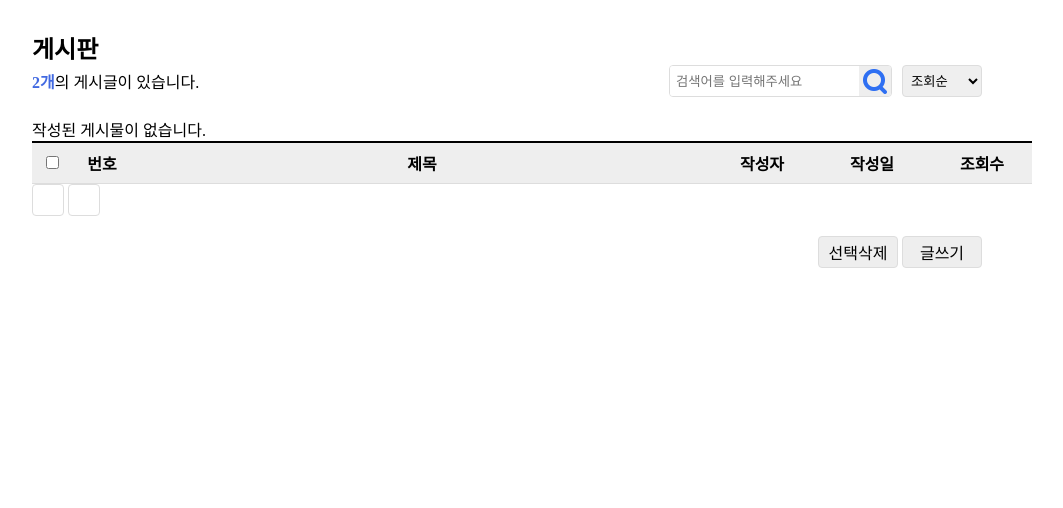
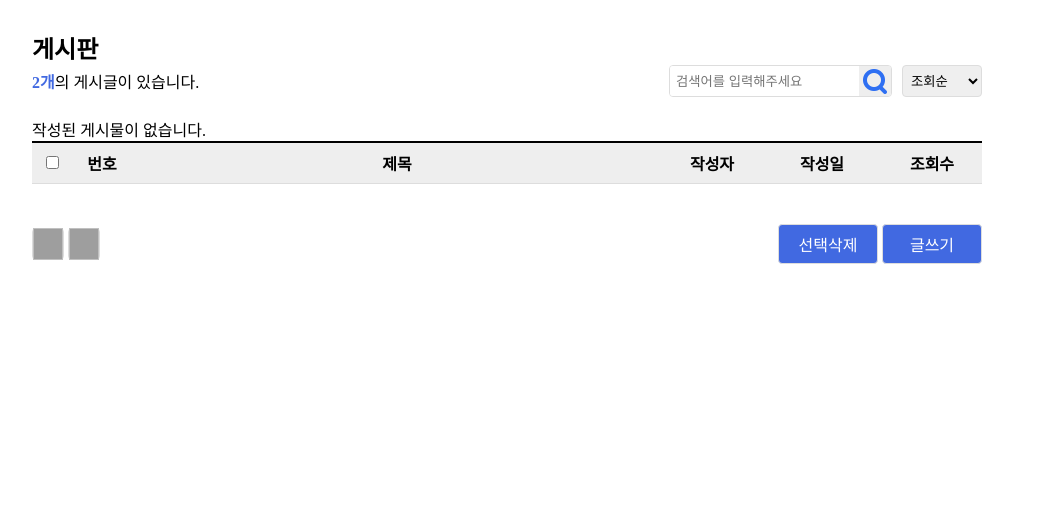
Before and after one commit to simseulnyang/Travel_Log, a Django app: template blog/templates/blog/post_list.html in a window 1280 px wide. Shown: the part 62-570 px from the top of the page, without its empty margins (133-1196 px from the left). Run offline with Django 3.2, Linux system fonts and the light colour scheme; the template is opened without the code that fills it, so the values that code supplies are empty; grey boxes are pictures that could not be loaded.

Commit message:
pagination, pagedetail style 생성

```diff
--- a/static/css/posts.css
+++ b/static/css/posts.css
@@ -75,7 +75,7 @@ table {
 	table-layout: fixed;
 	border-top: 2px solid black;
 	border-bottom: 1px solid #ddd;
-	width: 1000px;
+	width: 950px;
 	margin: auto;
 }
 
@@ -118,6 +118,18 @@ table a {
 
 
 /* 게시판 하단 */
+.board-bottom {
+	margin-top: 40px;
+	display: flex;
+	align-items: center;
+	justify-content: space-between;
+}
+.board-bottom .pagination {
+	justify-self: center;
+}
+.board-bottom .btn-group {
+	margin-top: 0;
+}
 
 /* pagination */
 .pagination {
@@ -137,9 +149,26 @@ table a {
 	border-radius: 4px;
 	box-sizing: border-box;
 }
-.pagination a img {
-	width: 70%;
+
+.previous-page {
+	background: #eee;
+	background-image: url(../img/prev.png);
+    background-size: 32px 32px;
+    width: 32px;
+    height: 32px;
+    display: inline-block;
 }
+
+.next-page {
+	background: #eee;
+	background-image: url(../img/next.png);
+	background-size: 32px 32px;
+	width: 32px;
+	height: 32px;
+	display: inline-block;
+
+}
+
 .pagination a.num {
 	background: #eee;
 }
@@ -156,9 +185,9 @@ table a {
 	text-align: right;
 }
 .btn {
-	background-color: #eee;
-	width: 80px;
-	height: 32px;
+	background-color: royalblue;
+	width: 100px;
+	height: 40px;
 	border: 1px solid #ddd;
 	border-radius: 4px;
 	display: inline-flex;
@@ -166,4 +195,80 @@ table a {
 	justify-content: center;
 	box-sizing: border-box;
 	font: inherit;
+	color: white;
 }
+
+
+
+/* 게시판 글 작성 화면 */
+.post-write {
+    min-height: 70vh;
+}
+
+.write-title {
+    padding-top: 30px;
+}
+
+.write-desc {
+	padding-top: 5px;
+	padding-bottom: 10px;
+}
+.write textarea {
+	resize: none;
+	border: 1px solid #ccc;
+	border-radius: 4px;
+	width: 100%;
+	height: 400px;
+}
+
+#board-title {
+	width: 100%;
+}
+
+.write select {
+	border: 1px solid #ccc;
+	border-radius: 4px;
+	width: 200px;
+	height: 32px;
+}
+
+
+
+/* 게시판 상세페이지 */
+.view {
+	min-height: 60vh;
+	margin-top: 20px;
+	border-top: 2px solid black;
+	border-bottom: 1px solid #ddd;
+}
+
+.view-header {
+	background: #f5f5f5;
+	padding: 20px 30px;
+}
+
+.view-info {
+	display: flex;
+	align-items: center;
+	margin-top: 16px;
+	gap: 10px;
+	color: #ccc;
+}
+.view-info p {
+	color: black;
+}
+
+.view-content {
+	padding: 40px;
+	line-height: 1.6;
+}
+.view-content ul,
+.view-content ol {
+	padding: 0;
+	list-style-position: inside;
+}
+
+.view-content a {
+	color: royalblue;
+	text-decoration: underline;
+}
```
